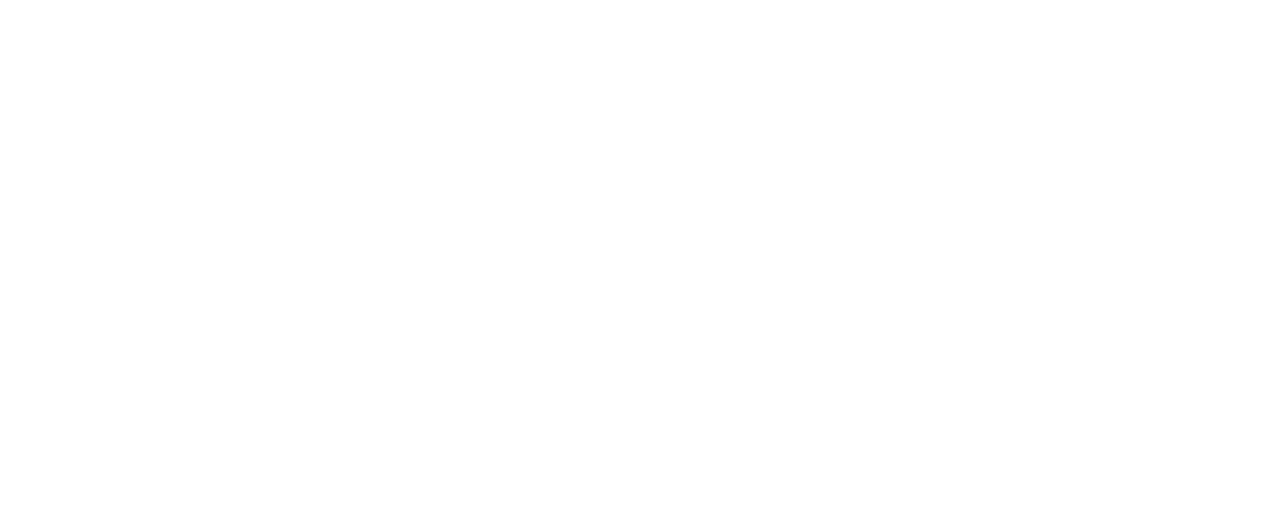
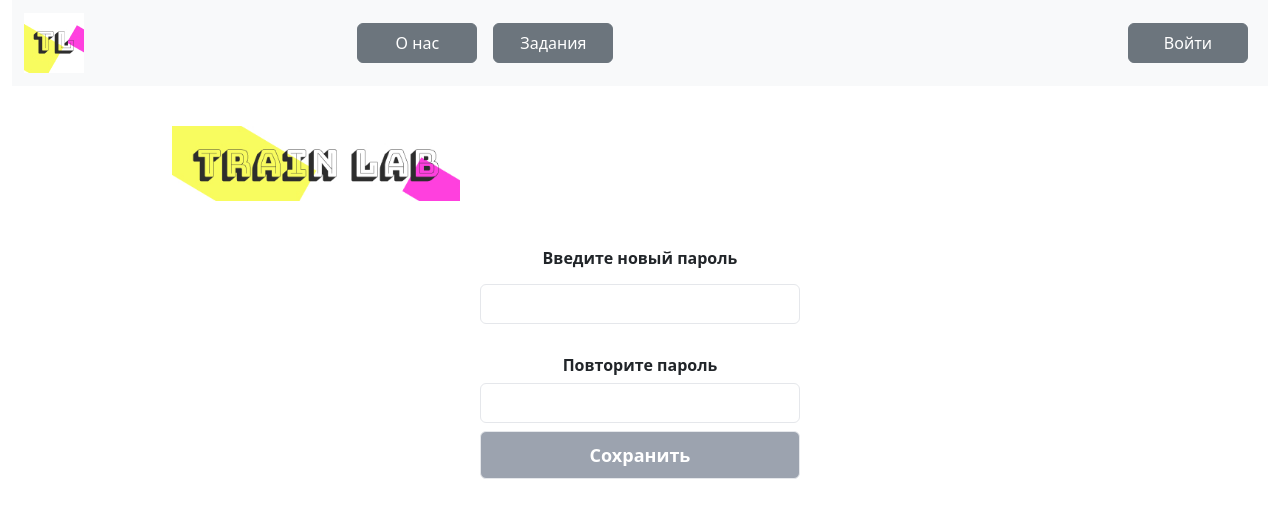
Before and after one commit to Train-lab-intern/frontend_dev, a React (Create React App) app: page /changepassword in a window 1280 px wide. Before the commit this address had no page. Shown: the top 518 px of the page. Built offline with nearby package versions, Linux system fonts and the light colour scheme.

Commit message:
create changepassword page

```diff
--- a/package.json
+++ b/package.json
@@ -51,6 +51,7 @@
     ]
   },
   "devDependencies": {
-    "file-loader": "^6.2.0"
+    "file-loader": "^6.2.0",
+    "tailwindcss": "^3.3.3"
   }
 }
--- a/src/App.tsx
+++ b/src/App.tsx
@@ -3,6 +3,7 @@
 import Auth from "./pages/Auth/Auth";
 import Registr from "./pages/Registration/Registr";
 import {Routes, Route, Link} from 'react-router-dom'
+import ChangePassword from "./pages/ChangePassword/ChangePassword";
 
 function App() {
   return (
@@ -11,6 +12,7 @@
             <Route path='/' element={<MainPage />} />
             <Route path='/auth' element={<Auth />} />
             <Route path='/registr' element={<Registr />} />
+            <Route path='/changepassword' element={<ChangePassword />} />
         </Routes>
     </div>
   );
--- a/src/pages/Auth/Auth.tsx
+++ b/src/pages/Auth/Auth.tsx
@@ -149,7 +149,7 @@
                                         <label htmlFor="memberMe">Запомни меня</label>
                                         <input type="radio" name="memberMe" id="memberMe"/>
                                     </Col>
-                                    <Col className={styles.rememberWrapper}><a href="#">Забыли пароль?</a></Col>
+                                    <Col className={styles.rememberWrapper}><Link to="/changepassword">Забыли пароль?</Link></Col>
                                 </div>
                             </Row>
                         </form>
--- a/src/pages/ChangePassword/ChangePassword.tsx
+++ b/src/pages/ChangePassword/ChangePassword.tsx
@@ -1,9 +1,84 @@
 import React from 'react';
+import bannerImg from '../../img/banner.jpg'
+import Header from "../Main/Header";
+import Footer from '../../pages/Main/Footer'
+import styles from '../../styles/ChangePassword/ChangePassword.module.css'
+import logo from '../../img/fullLogo.jpg'
+import {Link} from 'react-router-dom'
+import {useForm} from "react-hook-form";
+
 
 function ChangePassword() {
+    type Input = {
+        newPassword : string
+        repeatPassword : string
+    }
+
+    const {
+        register,
+        formState:{errors},
+        handleSubmit,
+    } = useForm<Input>({
+        mode: "onSubmit"
+    })
+
+    function onSubmit(){
+
+    }
+
     return (
         <>
+            <div className='container w-full md:h-full'>
+                <Header/>
+                <main>
+                    <div className="md:w-72 mx-40 my-50 mt-10">
+                        <Link to="/">
+                            <img src={logo} alt="logo"/>
+                        </Link>
+                    </div>
 
+                    <div >
+                        <form onSubmit={handleSubmit(onSubmit)} className="flex justify-between flex-col m-5">
+
+                            <h6 className="mx-auto font-semibold  mb-2">Введите новый пароль</h6>
+                            <input
+                                type="password"
+                                className="md:w-80 h-10 border-1 border-gray-200 rounded-md mx-auto m-2 text-center"
+                                {...register('newPassword',{
+                                    required: 'Обязательное поле',
+                                    pattern:{
+                                        value: /^(?=.*[a-z])(?=.*[A-Z])(?=.*\d)[a-zA-Z\d]{8,}$/,
+                                        message: "Пароль вводится латинскими буквами,должен состоять минимум из восьми символов,должен содержать как минимум одну букву, одну цифру,должен содержать символы верхнего и нижнего регистра."
+                                    }
+                                    }
+                                )}
+                            />
+
+                            {errors.newPassword && (<div className="text-center text-red-500 text-lg">{errors.newPassword.message}</div>)}
+                            <br/>
+
+                            <h6 className="mx-auto font-semibold mb-2">Повторите пароль</h6>
+                            <input
+                                type="password"
+                                className="md:w-80 h-10 border-1 border-gray-200 rounded-md mx-auto text-center"
+                                {...register('repeatPassword',{
+                                        required: 'Обязательное поле',
+                                        pattern:{
+                                            value: /^(?=.*[a-z])(?=.*[A-Z])(?=.*\d)[a-zA-Z\d]{8,}$/,
+                                            message: "Пароль вводится латинскими буквами,должен состоять минимум из восьми символов,должен содержать как минимум одну букву, одну цифру,должен содержать символы верхнего и нижнего регистра."
+                                        }
+                                    }
+                                )}
+                            />
+                            {errors.repeatPassword && (<div className="text-center text-red-500 text-lg">{errors.repeatPassword.message}</div>)}
+
+                            <button className="md:w-80 h-12 border-1 border-gray-200 rounded-md mx-auto text-center m-2 bg-gray-400 text-white text-lg font-bold hover:bg-gray-500">Сохранить</button>
+                        </form>
+                    </div>
+                </main>
+
+
+            </div>
         </>
     );
 }
--- /dev/null
+++ b/tailwind.config.js
@@ -0,0 +1,10 @@
+/** @type {import('tailwindcss').Config} */
+module.exports = {
+  content: [
+    "./src/**/*.{js,jsx,ts,tsx}",
+  ],
+  theme: {
+    extend: {},
+  },
+  plugins: [],
+}
```
Also changed, not shown: src/styles/ChangePassword/ChangePassword.module.css (added), 1 other file (tests, documents, lock files or other folders).
